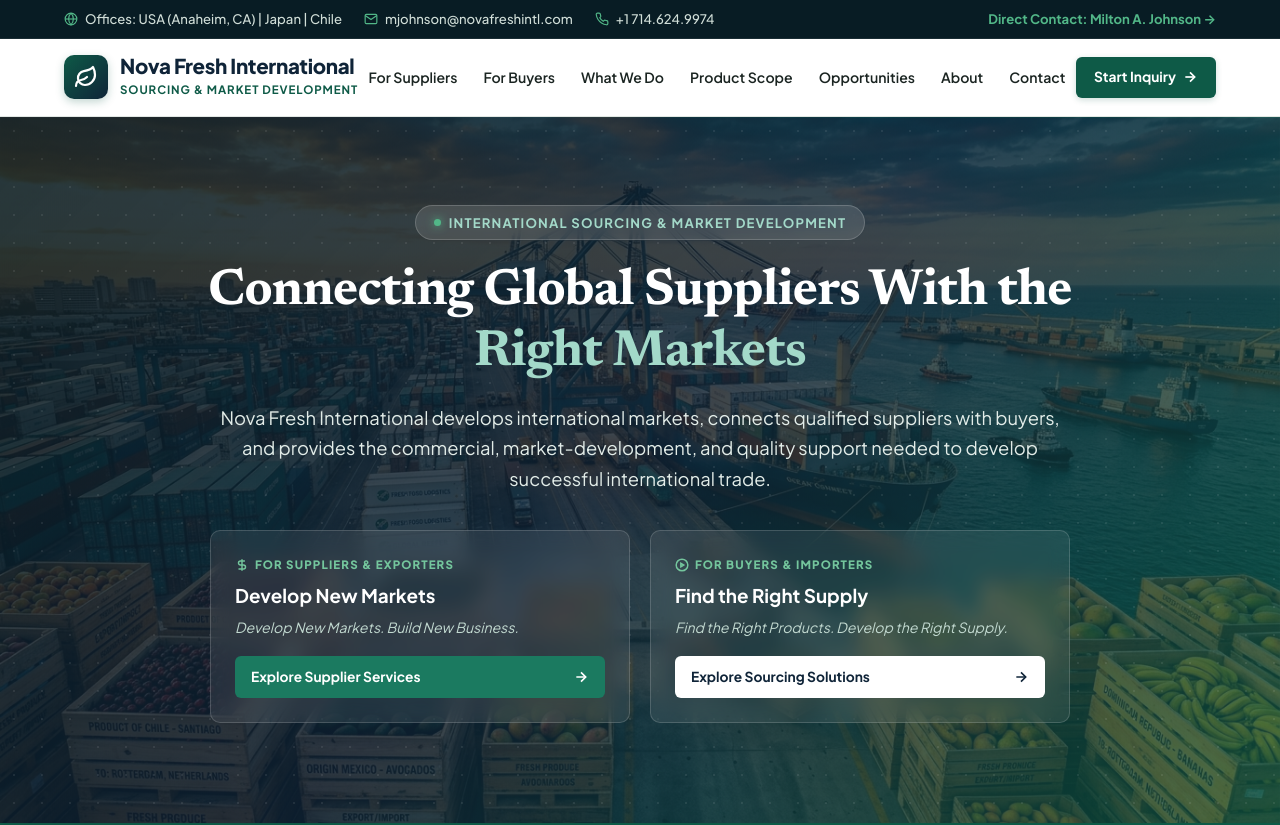
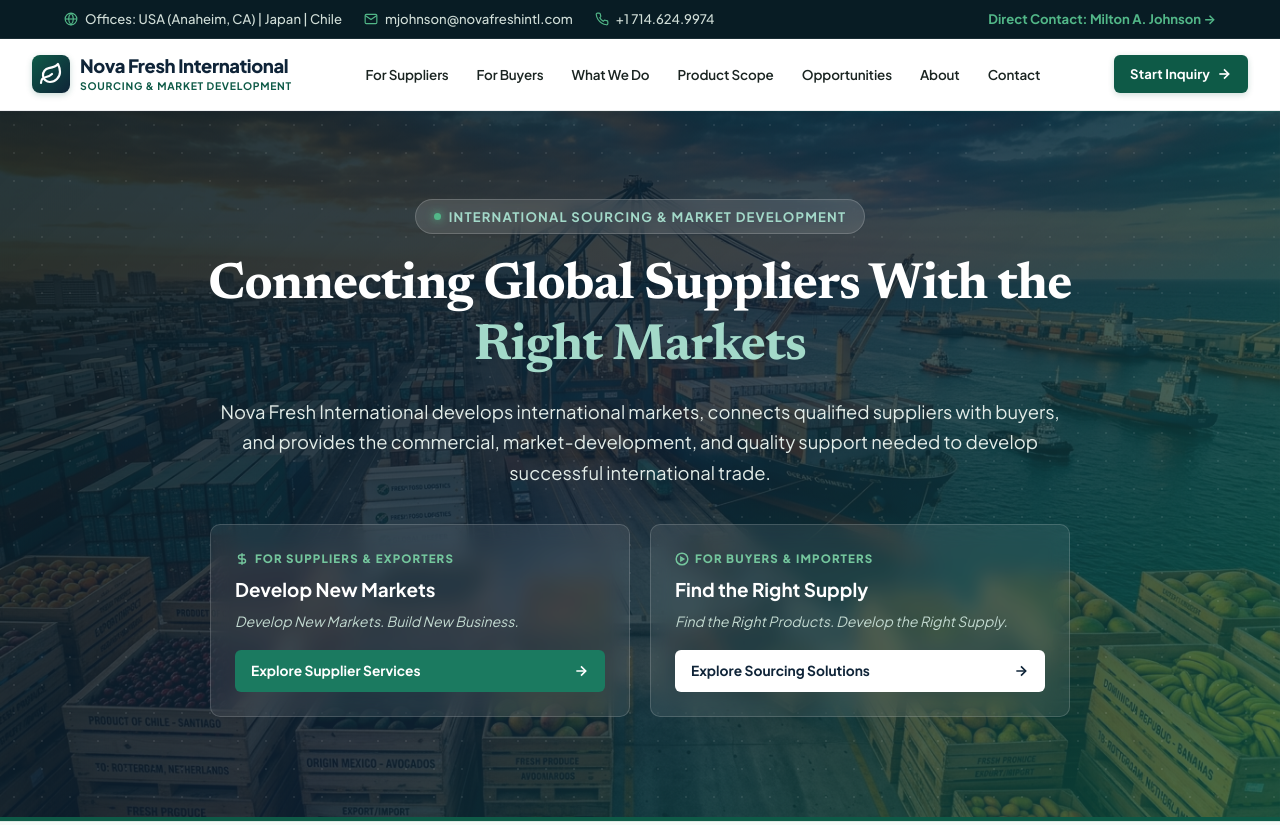
Before and after one commit to rehancodeofficial/Nova, a plain HTML site: page index.html in a window 1280 px wide. Shown: the top 825 px of the page. Drawn offline with Linux system fonts and the light colour scheme.

Commit message:
update nav and imge

```diff
--- a/css/styles.css
+++ b/css/styles.css
@@ -171,10 +171,10 @@
   top: 0;
   z-index: 1000;
   background-color: rgba(255, 255, 255, 0.98);
-  backdrop-filter: blur(10px);
-  border-bottom: 1px solid var(--color-border-light);
-  box-shadow: var(--shadow-xs);
-  height: 78px;
+  backdrop-filter: blur(12px);
+  border-bottom: 1px solid rgba(15, 36, 56, 0.08);
+  box-shadow: 0 1px 4px rgba(15, 36, 56, 0.04);
+  height: 72px;
   display: flex;
   align-items: center;
   transition: all var(--transition-fast);
@@ -185,26 +185,30 @@
   align-items: center;
   justify-content: space-between;
   width: 100%;
+  max-width: 1360px;
+  margin: 0 auto;
+  padding: 0 32px;
 }
 
 .brand-logo {
   display: flex;
   align-items: center;
-  gap: 12px;
+  gap: 10px;
   text-decoration: none;
+  flex-shrink: 0;
 }
 
 .brand-logo-icon {
-  width: 44px;
-  height: 44px;
+  width: 38px;
+  height: 38px;
   background: linear-gradient(135deg, var(--color-primary-teal), var(--color-primary-navy));
-  border-radius: var(--radius-md);
+  border-radius: 8px;
   display: flex;
   align-items: center;
   justify-content: center;
   color: #FFFFFF;
   flex-shrink: 0;
-  box-shadow: 0 3px 8px rgba(14, 90, 71, 0.25);
+  box-shadow: 0 2px 6px rgba(14, 90, 71, 0.22);
 }
 
 .brand-text {
@@ -213,35 +217,39 @@
 }
 
 .brand-title {
-  font-size: 1.28rem;
+  font-size: 1.15rem;
   font-weight: 800;
   color: var(--color-primary-navy);
-  line-height: 1.1;
-  letter-spacing: -0.015em;
+  line-height: 1.15;
+  letter-spacing: -0.02em;
 }
 
 .brand-subtitle {
-  font-size: 0.72rem;
-  font-weight: 700;
-  letter-spacing: 0.08em;
+  font-size: 0.65rem;
+  font-weight: 700;
+  letter-spacing: 0.07em;
   text-transform: uppercase;
   color: var(--color-primary-teal);
-  margin-top: 2px;
+  margin-top: 1px;
 }
 
 .nav-menu {
   display: flex;
   align-items: center;
-  gap: 22px;
+  gap: 20px;
   list-style: none;
+  margin: 0;
+  padding: 0;
 }
 
 .nav-link {
-  font-size: 0.88rem;
+  font-size: 0.84rem;
   font-weight: 600;
   color: var(--color-text-main);
-  padding: 6px 2px;
+  padding: 6px 4px;
   position: relative;
+  letter-spacing: -0.01em;
+  white-space: nowrap;
   transition: color var(--transition-fast);
 }
 
@@ -270,18 +278,21 @@
   display: flex;
   align-items: center;
   gap: 12px;
+  flex-shrink: 0;
 }
 
 .nav-cta {
   background-color: var(--color-primary-teal);
   color: #FFFFFF !important;
   font-weight: 700;
-  font-size: 0.86rem;
-  padding: 9px 18px;
+  font-size: 0.82rem;
+  padding: 8px 16px;
   border-radius: var(--radius-sm);
   display: inline-flex;
   align-items: center;
   gap: 6px;
+  letter-spacing: 0.01em;
+  white-space: nowrap;
   transition: all var(--transition-fast);
   box-shadow: 0 2px 6px rgba(14, 90, 71, 0.2);
 }
@@ -1673,9 +1684,31 @@
   }
 }
 
-@media (max-width: 768px) {
+@media (max-width: 1180px) {
   .header-container {
-    padding: 0 16px;
+    padding: 0 20px;
+  }
+  .nav-menu {
+    gap: 13px;
+  }
+  .nav-link {
+    font-size: 0.79rem;
+  }
+  .brand-title {
+    font-size: 1.05rem;
+  }
+  .brand-subtitle {
+    font-size: 0.60rem;
+  }
+  .nav-cta {
+    padding: 7px 13px;
+    font-size: 0.78rem;
+  }
+}
+
+@media (max-width: 980px) {
+  .header-container {
+    padding: 0 18px;
   }
 
   .nav-menu,
--- a/index.html
+++ b/index.html
@@ -559,8 +559,8 @@
         <!-- Category 2 -->
         <div class="product-scope-card">
           <div class="product-scope-img-wrap">
-            <img src="assets/images/mexico_iqf_avocado.jpg"
-              alt="IQF Frozen Avocado Processing Facility" class="product-scope-img" loading="lazy" />
+            <img src="assets/images/frozen_iqf_scope.jpg"
+              alt="Frozen & IQF Fruits — Avocado, Mango, Pineapple, Berries" class="product-scope-img" loading="lazy" />
           </div>
           <div class="product-scope-content">
             <h3 class="product-scope-title">Frozen & IQF</h3>
@@ -573,8 +573,8 @@
         <!-- Category 3 -->
         <div class="product-scope-card">
           <div class="product-scope-img-wrap">
-            <img src="assets/images/dr_tropical_fruit.jpg"
-              alt="Tropical Fruit — Mangoes and Pineapples from Dominican Republic" class="product-scope-img" loading="lazy" />
+            <img src="assets/images/fruit_ingredients_scope.jpg"
+              alt="Fruit Ingredients — Purées, Pulp, Concentrates, Fruit Preparations" class="product-scope-img" loading="lazy" />
           </div>
           <div class="product-scope-content">
             <h3 class="product-scope-title">Fruit Ingredients</h3>
```
